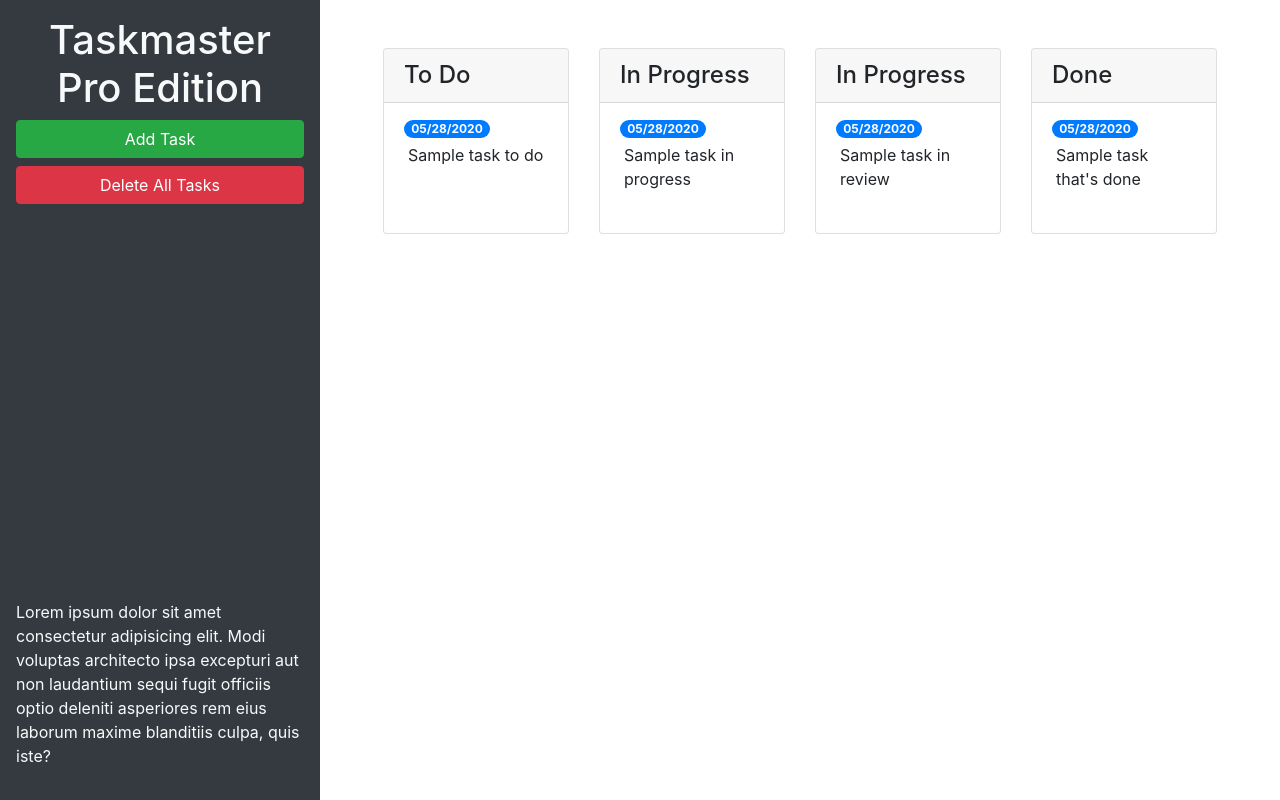
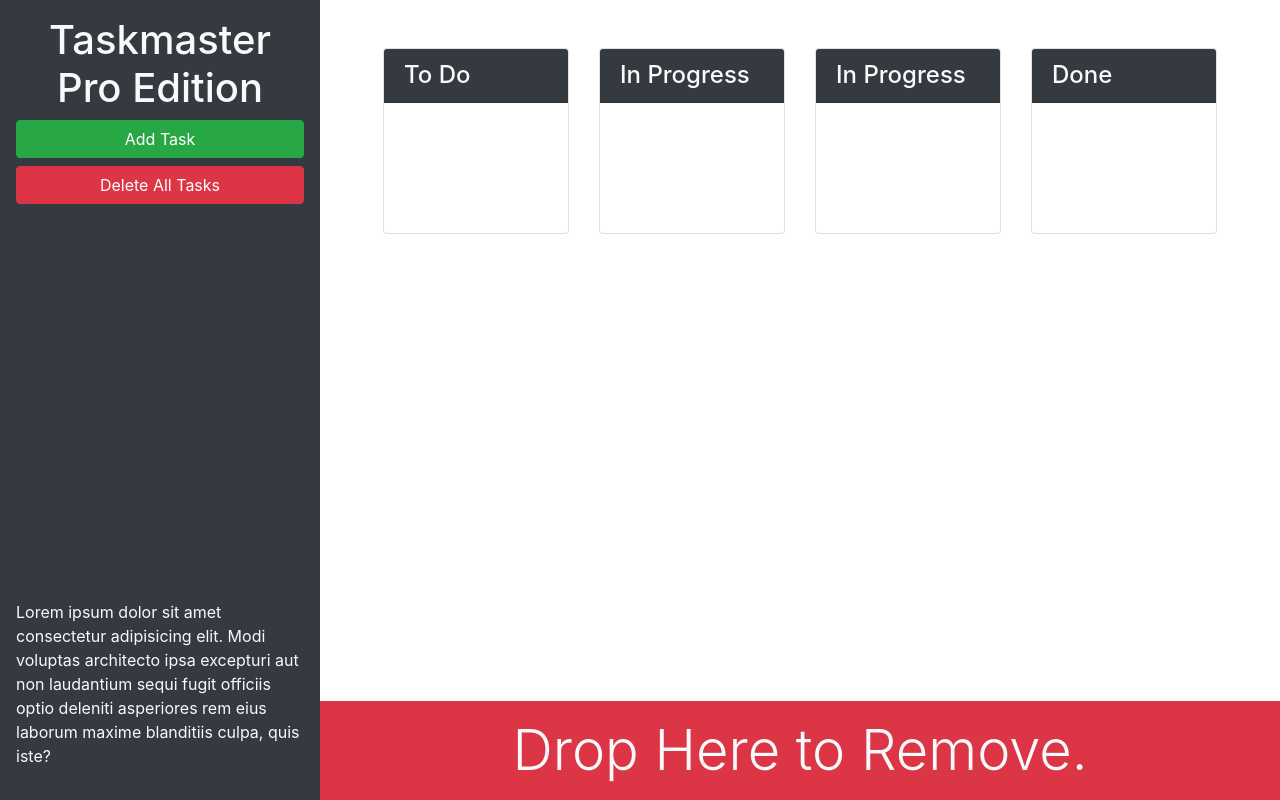
Before and after one commit to KaleTEvans/taskmaster-pro, a plain HTML site: page taskmaster-starter/index.html in a window 1280 px wide. Drawn offline with nearby package versions, Linux system fonts and the light colour scheme.

Commit message:
finished bootstrap changes

```diff
--- a/taskmaster-starter/index.html
+++ b/taskmaster-starter/index.html
@@ -13,7 +13,7 @@
 <body>
 
   <div class="row min-vh-100 no-gutters">
-    <header class="col-12 col-lg-3 bg-dark text-light d-flex flex-column p-4 p-lg-3">
+    <header class="col-12 col-lg-3 bg-dark text-light sticky-top d-flex flex-column p-4 p-lg-3">
       <h1 class="text-center">Taskmaster Pro Edition</h1>
       <button id="create-task" class="btn btn-block btn-success" data-toggle="modal" data-target="#task-form-modal">Add
         Task</button>
@@ -23,16 +23,12 @@
         laudantium sequi fugit officiis optio deleniti asperiores rem eius laborum maxime blanditiis culpa, quis iste?
       </p>
     </header>
-    <main class="col-12 col-lg-9">
+    <main class="col-12 col-lg-9 d-flex flex-column">
       <div class="m-5 row justify-content-around">
         <div class="col-12 col-md-6 col-xl-3 mb-3">
           <div class="card">
-            <h4 class="card-header">To Do</h2>
+            <h4 class="card-header bg-dark text-light">To Do</h2>
             <ul id="list-toDo" class="list-group list-group-flush">
-              <li class="list-group-item">
-                <span class="badge badge-primary badge-pill">05/28/2020</span>
-                <p class="m-1">Sample task to do</p>
-              </li>
             </ul>
           </div>
         </div>
@@ -40,12 +36,8 @@
         <!-- in progress start -->
         <div class="col-12 col-md-6 col-xl-3 mb-3">
           <div class="card">
-            <h4 class="card-header">In Progress</h2>
+            <h4 class="card-header bg-dark text-light">In Progress</h2>
             <ul id="list-inProgress" class="list-group list-group-flush">
-              <li class="list-group-item">
-                <span class="badge badge-primary badge-pill">05/28/2020</span>
-                <p class="m-1">Sample task in progress</p>
-              </li>
             </ul>
           </div>
         </div>
@@ -53,12 +45,8 @@
         <!-- in review start -->
         <div class="col-12 col-md-6 col-xl-3 mb-3">
           <div class="card">
-            <h4 class="card-header">In Progress</h2>
+            <h4 class="card-header bg-dark text-light">In Progress</h2>
             <ul id="list-inReview" class="list-group list-group-flush">
-              <li class="list-group-item">
-                <span class="badge badge-primary badge-pill">05/28/2020</span>
-                <p class="m-1">Sample task in review</p>
-              </li>
             </ul>
           </div>
         </div>
@@ -66,16 +54,18 @@
         <!-- done start -->
         <div class="col-12 col-md-6 col-xl-3 mb-3">
           <div class="card">
-            <h4 class="card-header">Done</h2>
+            <h4 class="card-header bg-dark text-light">Done</h2>
             <ul id="list-done" class="list-group list-group-flush">
-              <li class="list-group-item">
-                <span class="badge badge-primary badge-pill">05/28/2020</span>
-                <p class="m-1">Sample task that's done</p>
-              </li>
             </ul>
           </div>
         </div>
         <!-- done end -->
+      </div>
+      <!-- trash bin -->
+      <div id="trash" class="mt-auto">
+        <div class="w-100 bg-danger p-3 text-center text-light display-4">
+          Drop Here to Remove.
+        </div>
       </div>
     </main>
   </div>
```
